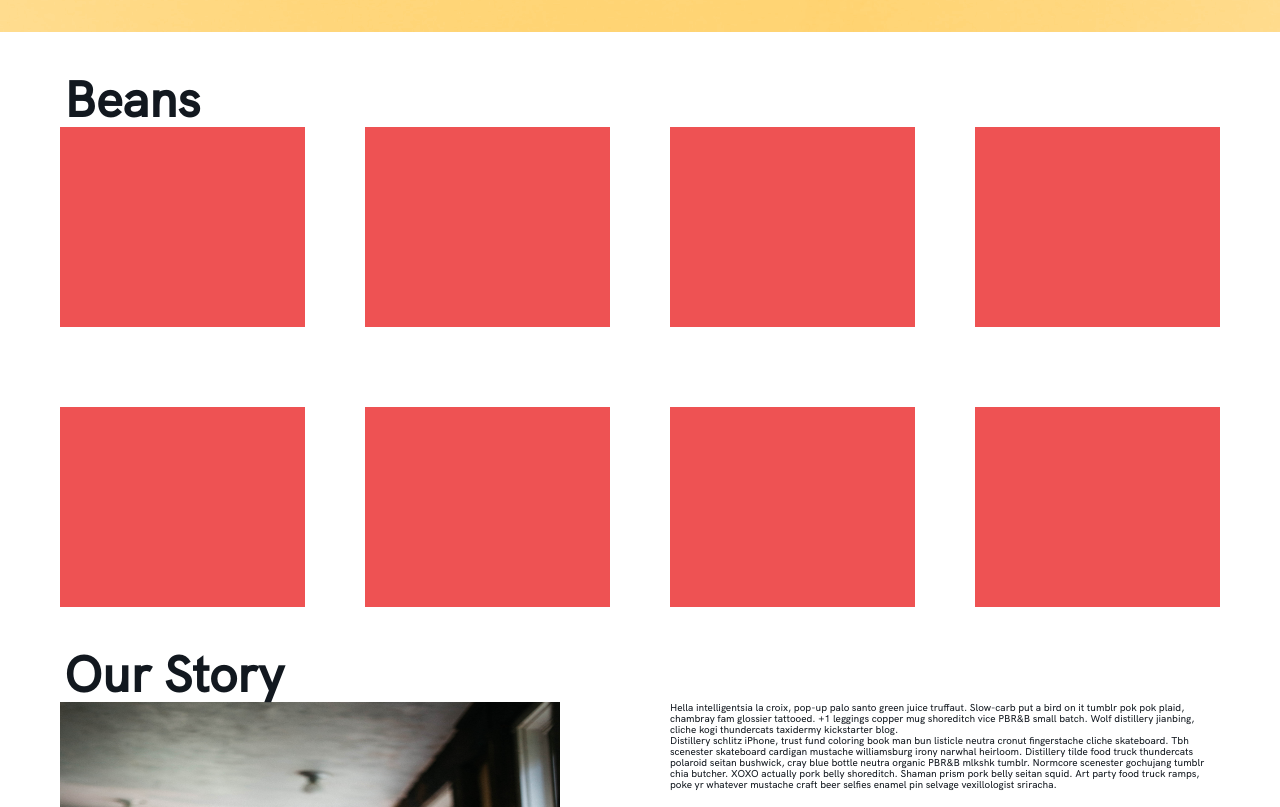
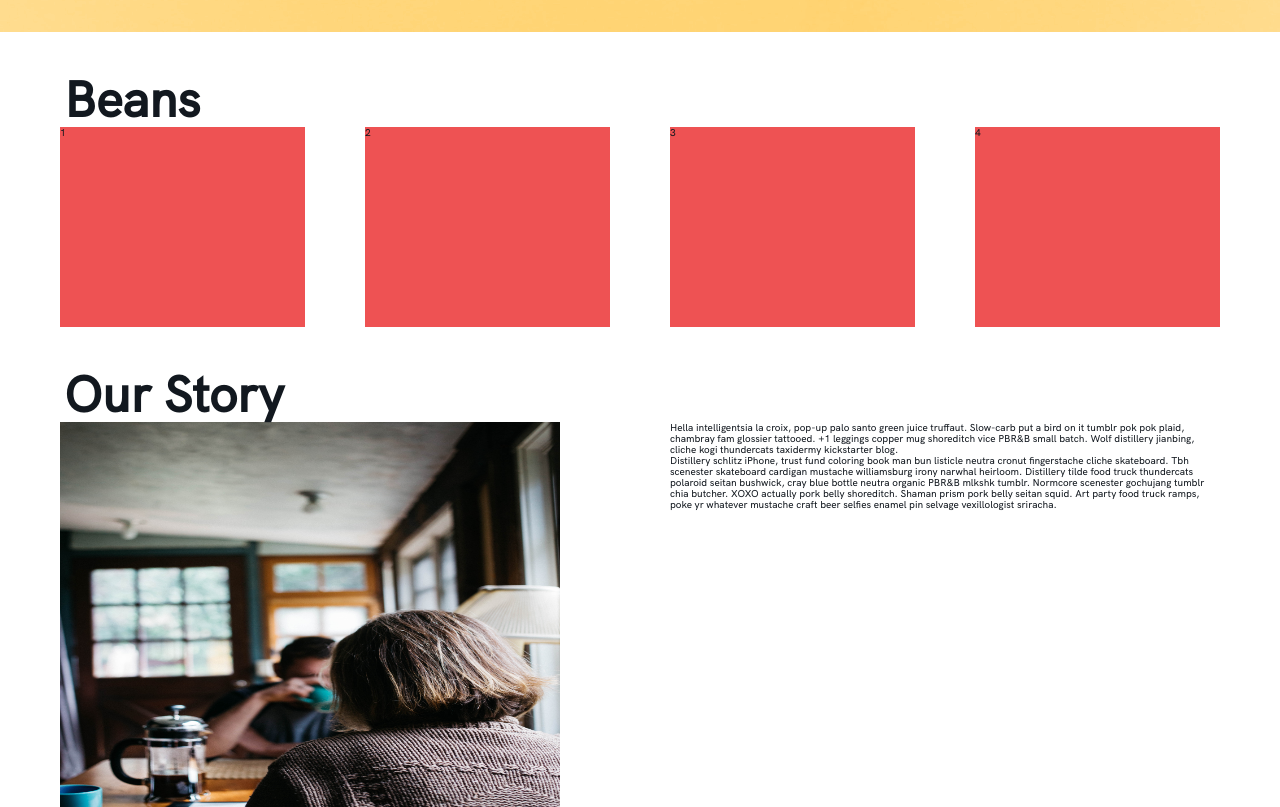
Before and after one commit to dgwn/aporia-frontend, a React (Create React App) app: page / in a window 1280 px wide. Shown: the part 760-1567 px from the top of the page. Built offline with nearby package versions, Linux system fonts and the light colour scheme.

Commit message:
refactor  coffee tiles to indepenent component

```diff
--- a/src/App.js
+++ b/src/App.js
@@ -1,7 +1,13 @@
 import React from 'react';
+import CoffeeTile from './components/CoffeeTile';
 import './sass/main.scss';
 
 function App() {
+
+  const beans = [
+    1, 2, 3, 4
+  ]
+
   return (
     <div className="App">
 
@@ -35,33 +41,10 @@ function App() {
         <h1 className="heading-primary--sub">Beans</h1>
 
         <div className="row">
-          <div className="col col-1-of-4">
-            <div className="bean-card"></div>
-          </div>
-          <div className="col col-1-of-4">
-            <div className="bean-card"></div>
-          </div>
-          <div className="col col-1-of-4">
-            <div className="bean-card"></div>
-          </div>
-          <div className="col col-1-of-4">
-            <div className="bean-card"></div>
-          </div>
-        </div>
-
-        <div className="row">
-          <div className="col col-1-of-4">
-            <div className="bean-card"></div>
-          </div>
-          <div className="col col-1-of-4">
-            <div className="bean-card"></div>
-          </div>
-          <div className="col col-1-of-4">
-            <div className="bean-card"></div>
-          </div>
-          <div className="col col-1-of-4">
-            <div className="bean-card"></div>
-          </div>
+          <CoffeeTile bean={beans[0]} />
+          <CoffeeTile bean={beans[1]} />
+          <CoffeeTile bean={beans[2]} />
+          <CoffeeTile bean={beans[3]} />
         </div>
 
       </section>
--- /dev/null
+++ b/src/components/CoffeeTile.js
@@ -0,0 +1,11 @@
+import React from 'react';
+
+const CoffeeTile = ( {bean} ) => {
+    return (
+        <div className="col col-1-of-4">
+            <div className="bean-card">{bean}</div>
+          </div>
+    )
+}
+
+export default CoffeeTile
```
